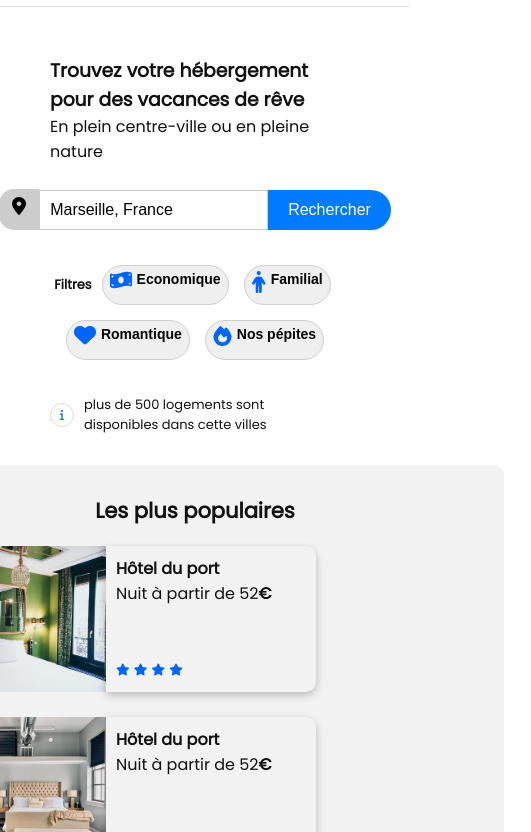
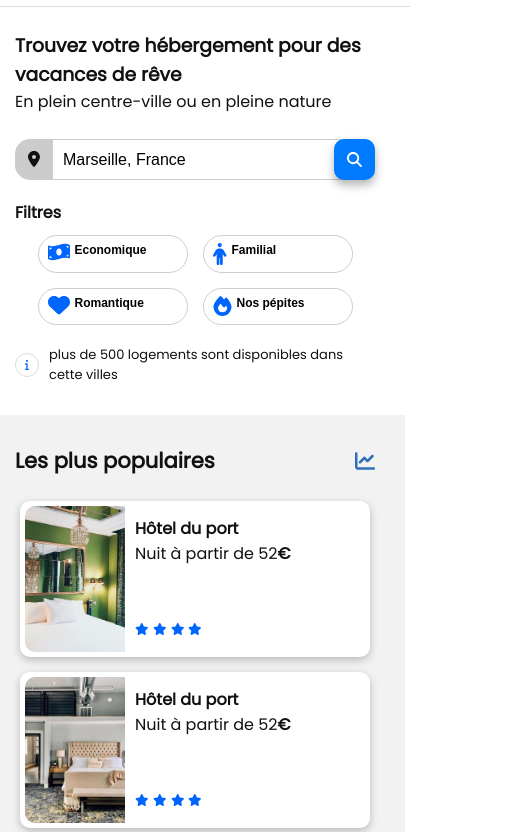
Before and after one commit to TheoWebDevv/Projet_2, a plain HTML site: page index.html in a window 390 px wide. Shown: the part 54-886 px from the top of the page, 531 px wide, since content can reach past the window. Drawn offline with Linux system fonts and the light colour scheme.

Commit message:
[UPT]responsive telephone

```diff
--- a/css/style.css
+++ b/css/style.css
@@ -1,8 +1,10 @@
 html, body {
-    height: 100%;
+  height: auto;
+  width: auto;
   padding: 0;
   margin: 0;
   font-family: 'Poppins';
+  scroll-behavior: smooth;
 }
 
 body {
@@ -11,6 +13,12 @@ html, body {
   margin: 0 auto;
   display: flex;
   flex-direction: column;
+  width: auto;
+}
+
+main {
+  margin-top: 60px;
+  padding: 50px;
 }
 
 header {
@@ -58,26 +66,28 @@ html, body {
 header ul li:hover * {
   color: #fff;
 }
+
 .search-container {
+  position: relative;
   display: flex;
-    align-items: center;
+  margin: auto;
   margin-top: 25px;
 }
+
 .search-icon{
   background-color: #ccc;
   padding: 8px 13px;
   border-radius: 15px 0 0 15px;
 }
-  .search-icon svg {
-    width: 14px;
-    height: 18px;
-}
+
 .search-input {
   padding: 10px;
   font-size: 16px;
   border: 1px solid #ccc;
+  margin-left: -1px;
 }
-  .search-button {
+
+.search-button-pc {
   padding: 11px 20px;
   font-size: 16px;
   background-color: #007bff;
@@ -87,15 +97,15 @@ html, body {
   cursor: pointer;
 }
 
-  main {
-    margin-top: 60px;
-    padding: 50px;
+.search-button-mobile {
+  display: none;
 }
 
 h3, p {
   margin-block-start: 0;
   margin-block-end: 0;
 }
+
 .icon2{
   display: flex;
   gap: 10px;
@@ -107,7 +117,15 @@ html, body {
 
 /* Styles des filtres */
 
-  .filter {
+.filter-mobile {
+  display: none;
+}
+
+.text-mobile-filter {
+  display: none;
+}
+
+.filter-pc {
   display: flex;
   gap: 10px;
   font-size: 13px;
@@ -117,9 +135,10 @@ html, body {
   padding-bottom: 30px;
 }
 
-  .filter button {
+.filter-pc button {
   border-radius: 25px;
   border: 1px solid #cecece;
+  background-color: #fff;
   padding: 7px 9px;
   font-size: 12px;
   font-weight: 700;
@@ -128,12 +147,12 @@ html, body {
   transition: all 0.3s;
 }
 
-  .filter button svg {
+.filter-pc button svg {
   height: 15px;
   width: 15px;
 }
 
-  .filter button:hover {
+.filter-pc button:hover {
   cursor: pointer;
   background-color: #deebff;
 }
@@ -177,8 +196,6 @@ html, body {
   border-radius: 10px;
 }
 
-
-
 /*
 .card-rating2{
   color: white;
@@ -206,16 +223,19 @@ html, body {
 .activities-cardd{
   display: flex;
 }
+
 .card-df{
   flex: 1;
   margin: 10px;
 }
+
 .card-df img{
   width: 100%;
   height: 400px;
   object-fit: cover;
   border-radius: 10px 10px 0 0;
 }
+
 .activities-cardd .card-df .bar {
   padding: 10px;
   position: relative;
@@ -272,7 +292,7 @@ html, body {
 /* Styles de la section populaire */
 
 .popular-section {
-    width: 600px;
+  width: auto;
   height: 540px;
   padding: 30px;
   background-color: #f2f2f2;
@@ -287,10 +307,12 @@ html, body {
 }
 
 .popular-card {
+  width: auto;
   display: flex;
   height: 146px;
-  width: 600px;
   border-radius: 10px;
+  background-color: #fff;
+  box-shadow: rgba(0, 0, 0, 0.24) 0px 3px 8px;
 }
 
 .popular-card img {
@@ -304,9 +326,12 @@ html, body {
   display: flex;
   flex-direction: column;
   padding: 10px;
-  box-shadow: rgba(0, 0, 0, 0.24) 0px 3px 8px;
   border-radius: 0 10px 10px 0;
   width: 300px;
+}
+
+.pc-chart {
+  display: none;
 }
 
 @media only screen and (max-width: 1024px) {
@@ -319,8 +344,8 @@ html, body {
 }
 .popular-section {
   order: 2;
-    width: 93%; /* Modifier la largeur pour qu'elle occupe toute la largeur de l'écran */
-    height: 200px;
+  width: auto; /* Modifier la largeur pour qu'elle occupe toute la largeur de l'écran */
+  height: auto;
 }
 
 .popular-cards {
@@ -329,14 +354,15 @@ html, body {
   gap: 5px;
   padding: 10px 0;
 }
+
 .popular-cards img{
   width: 30%;
 }
+
 .popular-card .details{
   width: 150px;
 }
-}
-@media (max-width: 1024px) {
+
 .activities-cardd {
   flex-wrap: wrap;
   justify-content: flex-start; /* Aligner les cartes de droite à gauche */
@@ -356,10 +382,14 @@ html, body {
   width: 182px;
   height: 40px;
 }
-
 }
 
 @media only screen and (max-width: 600px) {
+main {
+  margin-top: 70px;
+  padding: 15px;
+}
+
 /* Réduire la taille du texte dans le header */
 header .logo a {
   font-size: 16px;
@@ -369,52 +399,47 @@ html, body {
   font-size: 12px;
   padding: 8px;
 }
-  main {
-    display: flex;
-    flex-direction: column;
-    align-items: center;
-    justify-content: center;
-    padding: 50px;
-    max-width: 600px;
-  }
-  .container{
-    width: 600px;
-    display: flex;
-    flex-direction: column;
-    align-items: center;
-  }
+
 .hosting-section {
-    max-width:600px;
+  max-width:100%;
   align-items: center;
   margin-bottom: 970px;
   background-color: none;
 }
+
 .popular-card{
-    max-width:600px;
+  max-width: auto;
   display: flex;
   flex-direction: row;
   padding: 5px 5px 5px 5px;
   margin: 5px;
 }
 
-  /* Réduire la taille du texte dans les filtres */
-  .filter button {
-    padding: 5px 7px;
-    font-size: 10px;
-  }
 .hotel-section {
   order: 2; /* hotel-section en deuxieme position */
   background-color: white;
+  padding: 10px;
+  padding-bottom: 50px;
 }
+
 .popular-section {
   order: 1;
   height: 550px;
+  background-color: #f2f2f2;
+  width: 100%;
+  border-radius: 0%;
+}
+
+.popular-card img {
+  width: 100px;
+  height: auto;
 }
 
 /* Réduire la taille du texte dans la section d'hébergement */
 .hotel-section .hotel-card .bar {
   padding: 8px;
 }
+
 .popular-cards {
   flex-direction: column;
 }
@@ -424,23 +449,28 @@ html, body {
   max-width: 100%; /* Assurez-vous que la largeur de l'image ne dépasse pas la largeur de son conteneur */
   border-radius: 10px 0 0 10px; /* Ajoutez un rayon de bordure uniquement à gauche pour correspondre au design initial */
 }
+
 .popular-card .details{
   width: 190px;
 }
+
 .card-df img {
   width: 100%;
   object-fit: cover;
 }
+
 .activities-section .activities-cardd .card-df .bar{
   width: 240px;
   height: 40px;
 }
+
 /* footer */
 .row{
   display: flex;
   flex-direction: column;
   justify-content: center;
 }
+
 footer .row {
   gap: 20px;
   font-size: 13px;
@@ -448,32 +478,125 @@ html, body {
   border-top: 1px solid #DCDCDC;
   background-color: #f2f2f2;
 }
+
 /* texte aligner au centre de la page */
 .hotel-section h3{
   text-align: center;
   font-size: 21px;
 }
+
 .activities-section h3{
   text-align: center;
   font-size: 21px;
 }
+
 .popular-section h3{
   text-align: center;
   font-size: 21px;
 }
+
+.title-container {
+  display: flex;
+  justify-content: space-between;
+  align-items: center;
+  margin-bottom: 10px; /* Espacement entre le titre et les cartes */
 }
-@media only screen and (max-width: 600px) {
-  /* Aligner les boutons  */
-  .filter {
+
+.pc-chart {
   display: flex;
-    flex-wrap: wrap; /* Permettre le retour à la ligne */
-    justify-content: center;
+  color: #2F6FB8;
+  width: 20px;
+  height: 20px;
+}
+
+/* filtre navbar */
+.linkmobile {
+  display: none;
+}
+
+.search-button-pc {
+  display: none;
+}
+
+.search-container {
+  width: 100%;
+}
+
+.search-button-mobile {
+  display: flex;
+  position: absolute; /* Position absolue pour l'icône */
+  top: 0;
+  right: 0;
+  padding: 13px 13px;
+  font-size: 20px;
+  background-color: #007bff;
+  color: #fff;
+  border: none;
+  border-radius: 10px;
+  box-shadow: 0px 5px 10px rgba(0, 0, 0, 0.3);
+  cursor: pointer;
+}
+
+.icon-mobile {
+  height: 15px;
+  width: 15px;
+}
+
+.search-input {
+  width: 100%;
+  padding: 10px;
+  font-size: 16px;
+  border: 1px solid #ccc;
+  border-top-right-radius: 30px;
+  border-bottom-right-radius: 30px;
+  margin-left: -1px;
+}
+
+.filter-pc {
+  display: none;
+}
+
+.text-mobile-filter {
+  display: flex;
+  margin-top: 20px;
+}
+
+.filter-mobile {
+  display: flex;
+  flex-direction: column;
+  align-items: flex-start; /* Aligner au début */
+  width: 100%;
+  gap: 10px;
+  padding-bottom: 20px;
+}
+
+.filter-buttons-container {
+  display: flex;
+  flex-wrap: wrap;
+  justify-content: center; /* Centrer horizontalement */
+  gap: 15px;
+}
+
+.filter-mobile button {
+  border-radius: 25px;
+  border: 1px solid #cecece;
+  background-color: #fff;
+  padding: 7px 9px;
+  font-size: 12px;
+  font-weight: 700;
+  display: flex;
   gap: 5px;
+  transition: all 0.3s;
+  width: 150px; /* Largeur fixe pour chaque bouton */
 }
-  .filter button {
-    margin: 5px; /* Espacement entre les boutons */
-    max-width: 150px; /*  largeur maximale des boutons */
-    height: 40px; /*  hauteur des boutons */
-    font-size: 14px; /*  taille de la police */
+
+.filter-mobile button svg {
+  height: 15px;
+  width: 15px;
+}
+
+.filter-mobile button:hover {
+  cursor: pointer;
+  background-color: #deebff;
 }
 }
--- a/index.html
+++ b/index.html
@@ -1,25 +1,32 @@
 <!DOCTYPE html>
 <html lang="fr">
     <head>
-        <meta charset="UTF-8">
-        <meta name="viewport" content="width=device-width, initial-scale=1.0">
+        <meta charset="utf-8">
+        <meta name="viewport" content="width=device-width, initial-scale=1">
+        <meta http-equiv="content-language" content="fr">
+        <meta http-equiv="X-UA-Compatible" content="ie=edge">
         <title>Booki</title>
+        <!-- FONT -->
         <link href='https://fonts.googleapis.com/css?family=Poppins' rel='stylesheet'>
+
+        <!-- CSS -->
         <link rel="stylesheet" href="./css/style.css">
-        <link rel="stylesheet" href="https://cdnjs.cloudflare.com/ajax/libs/font-awesome/6.2.1/css/all.min.css"
-        integrity="sha512-MV7K8+y+gLIBoVD59lQIYicR65iaqukzvf/nwasF0nqhPay5w/9lJmVM2hMDcnK1OnMGCdVK+iQrJ7lzPJQd1w=="
-        crossorigin="anonymous" referrerpolicy="no-referrer" />
+
+        <!-- FONT AWESOME -->
+        <link rel="stylesheet" href="https://cdnjs.cloudflare.com/ajax/libs/font-awesome/6.2.1/css/all.min.css" integrity="sha512-MV7K8+y+gLIBoVD59lQIYicR65iaqukzvf/nwasF0nqhPay5w/9lJmVM2hMDcnK1OnMGCdVK+iQrJ7lzPJQd1w==" crossorigin="anonymous" referrerpolicy="no-referrer" />
+        <script src="https://cdnjs.cloudflare.com/ajax/libs/font-awesome/6.2.1/js/all.min.js" integrity="sha512-rpLlll167T5LJHwp0waJCh3ZRf7pO6IT1+LZOhAyP6phAirwchClbTZV3iqL3BMrVxIYRbzGTpli4rfxsCK6Vw==" crossorigin="anonymous" referrerpolicy="no-referrer"></script>
     </head>
     <body>
+        <!-- HEADER -->
         <header>
             <div class="logo">
                 <a href="/">
                     <img src="img/hotels/svg/logo.svg" alt="">
                 </a>
             </div>
-        <ul>
-            <li><a href="">Hébergements</a></li>
-            <li><a href="/">Activités</a></li>
+            <ul class="linkmobile">
+                <li><a href="#hebergement">Hébergements</a></li>
+                <li><a href="#activite">Activités</a></li>
             </ul>
         </header>
 
@@ -28,13 +35,14 @@
             <p>En plein centre-ville ou en pleine nature</p>
             <div class="search-container">
                 <div class="search-icon">
-                    <img src="img/hotels/svg/map.svg" alt="">
+                    <i class="fa-solid fa-location-dot"></i>
                 </div>
                 <input type="text" class="search-input" value="Marseille, France">
-                <button class="search-button">Rechercher</button>
+                <button class="search-button-pc">Rechercher</button>
+                <button class="search-button-mobile"><i class="fa-solid fa-magnifying-glass icon-mobile"></i></button>
             </div>
 
-            <div class="filter">
+            <div class="filter-pc">
                 <strong>Filtres</strong>
                 <button>
                     <img src="img/hotels/svg/dollar.svg" alt="">
@@ -53,12 +61,35 @@
                     <span>Nos pépites</span>
                 </button>
             </div>
+
+            <div class="filter-mobile">
+                <strong class="text-mobile-filter">Filtres</strong>
+                <div class="filter-buttons-container">
+                    <button>
+                        <img src="img/hotels/svg/dollar.svg" alt="">
+                        <span>Economique</span>
+                    </button>
+                    <button>
+                        <img src="img/hotels/svg/people.svg" alt="">
+                        <span>Familial</span>
+                    </button>
+                    <button>
+                        <img src="img/hotels/svg/heart.svg" alt="">
+                        <span>Romantique</span>
+                    </button>
+                    <button>
+                        <img src="img/hotels/svg/fire.svg" alt="">
+                        <span>Nos pépites</span>
+                    </button>
+                </div>
+            </div>
+
             <div class="icon2">
                 <img src="img/hotels/svg/icon2.svg" alt="">
                 <span>plus de 500 logements sont disponibles dans cette villes</span>
             </div>
 
-            <div class="hosting-section">
+            <div class="hosting-section" id="hebergement">
                 <section class="hotel-section">
                     <h3>Hébergements à Marseille</h3>
                     <div class="container">
@@ -151,7 +182,10 @@
                 </section>
 
                 <section class="popular-section">
+                    <div class="title-container">
                         <h3>Les plus populaires</h3>
+                        <i class="fa-solid fa-chart-line pc-chart"></i>
+                    </div>
                     <div class="popular-cards">
                         <div class="popular-card">
                             <img src="./img/hotels/emile-guillemot.jpg"/>
@@ -194,9 +228,10 @@
                         </div>
                     </div>
                 </section>
+
             </div>
 
-            <section class="activities-section">
+            <section class="activities-section" id="activite">
                 <h3>Activités à Marseille</h3>
                 <div class="activities-cardd">
                     <div class="card-df">
@@ -225,6 +260,7 @@
                     </div>
                 </div>
             </section>
+
         </main>
 
         <footer>
@@ -247,5 +283,6 @@
             </ul>
         </div>
         </footer>
+
     </body>
 </html>
```
Lines whose indentation alone changed are shown as unchanged.
